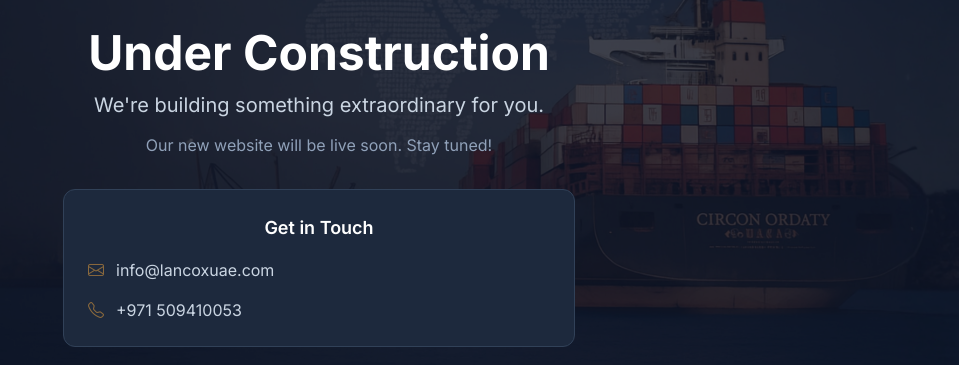
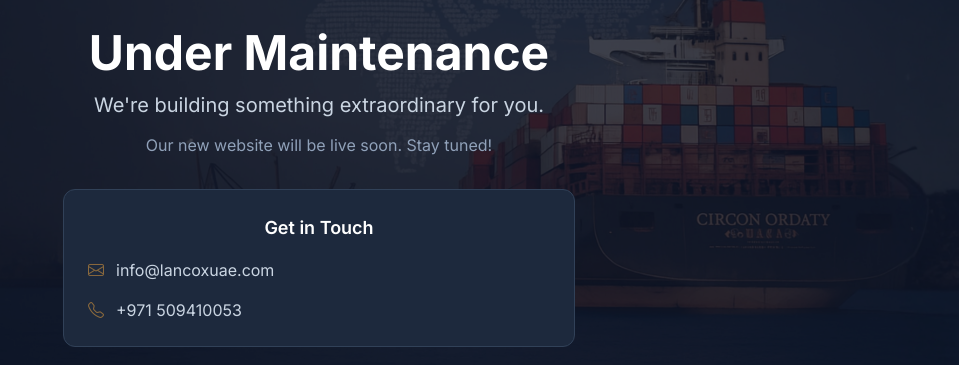
Before and after one commit to AdnanHisham7/lancox-404, a plain HTML site: page index.html in a window 1280 px wide. Shown: the part 250-615 px from the top of the page, without its empty margins (321-1280 px from the left). Drawn offline with nearby package versions, Linux system fonts and the light colour scheme.

Commit message:
Change page title from 'Under Construction' to 'Under Maintenance'

```diff
--- a/index.html
+++ b/index.html
@@ -4,7 +4,7 @@
 <head>
     <meta charset="UTF-8">
     <meta name="viewport" content="width=device-width, initial-scale=1, maximum-scale=1">
-    <title>Lancox - Under Construction</title>
+    <title>Lancox - Under Maintenance</title>
 
     <script src="https://cdn.jsdelivr.net/npm/@tailwindcss/browser@4"></script>
 
@@ -54,7 +54,7 @@
 
         <!-- Main Text -->
         <div class="space-y-3 px-2">
-            <h1 class="text-3xl sm:text-4xl md:text-5xl font-bold text-white">Under Construction</h1>
+            <h1 class="text-3xl sm:text-4xl md:text-5xl font-bold text-white">Under Maintenance</h1>
             <p class="text-lg sm:text-xl text-slate-300 leading-relaxed">
                 We're building something extraordinary for you.
             </p>
```
